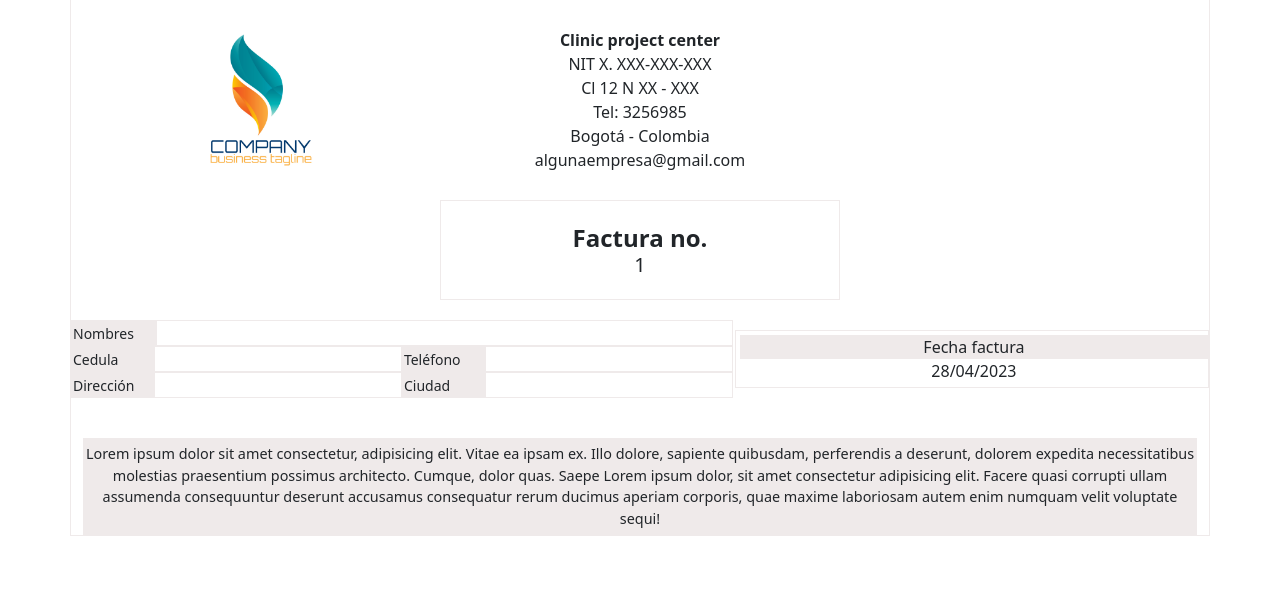
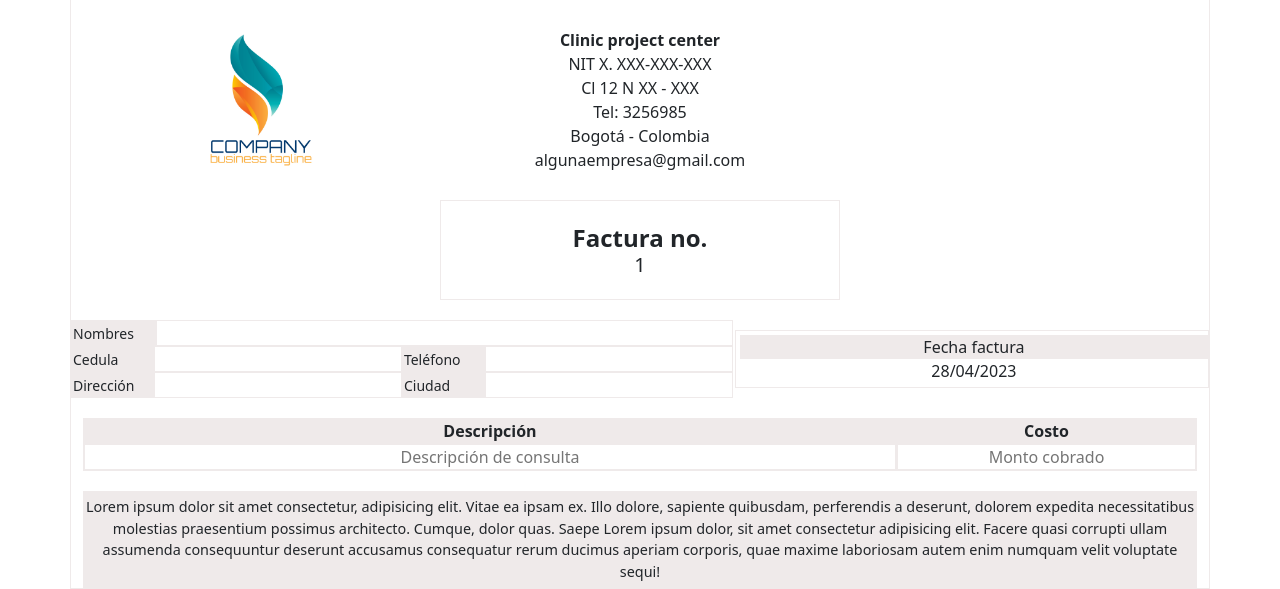
Before and after one commit to alejandropmz/clinic-project, a Flask app: page /crear_factura in a window 1280 px wide. Shown: the part 348-937 px from the top of the page. Before the commit the page ends 884 px from the top, so only its background shows below. Run offline with Flask 3, Linux system fonts and the light colour scheme; some libraries are stand-ins or nearby versions.

Commit message:
description appointment start

```diff
--- a/app/static/css/bills.css
+++ b/app/static/css/bills.css
@@ -80,6 +80,35 @@
   margin: 0;
 }
 
+#description-container {
+  padding: 0;
+}
+
+#description-container table tr th {
+  width: 100%;
+}
+
+#description-container table tr #price {
+  min-width: 300px;
+}
+
+.description-title * {
+  background: var(--light-gray);
+}
+
+#description-container table tr * {
+  border: solid var(--light-gray) 1px;
+  text-align: center;
+}
+
+#description-inputs * {
+  text-align: start;
+  border: red solid 2px;
+  width: 100%;
+  outline: none;
+}
+
+
 #bill-footer {
   /* eliminar luego */
   margin: 20px 0 0;
--- a/app/templates/create-bill.html
+++ b/app/templates/create-bill.html
@@ -93,6 +93,25 @@
     </div>
   </div>
 
+  <!-- description -->
+
+  <div id="description-container" class="container">
+    <form action="">
+      <table class="row">
+        <tr class="description-title">
+          <th>Descripción</th>
+          <th id="price">Costo</th>
+        </tr>
+        <tr id="description-inputs">
+          <td><input type="text" placeholder="Descripción de consulta"></td>
+          <td><input type="text" placeholder="Monto cobrado"></td>
+        </tr>
+      </table>
+    </form>
+  </div>
+
+  <!-- footer -->
+
   <div class="container" id="bill-footer">
     <div>
       <p>
```
